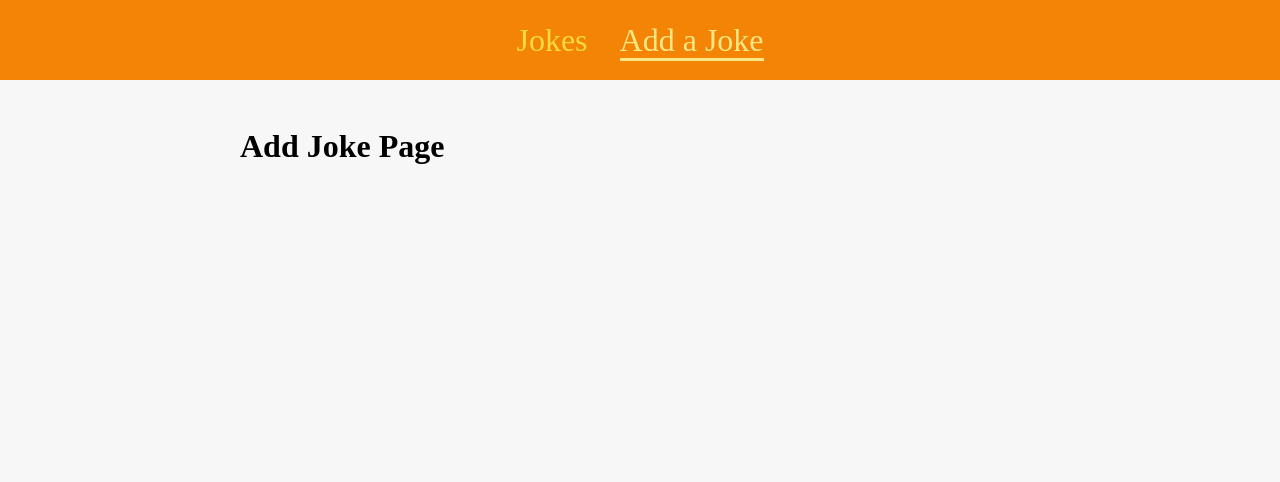
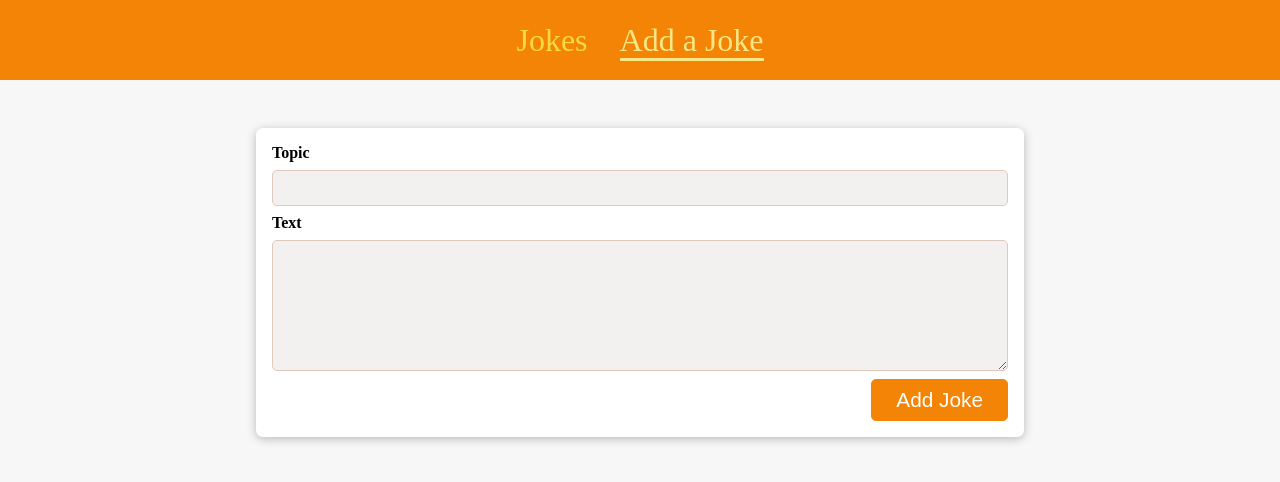
Before and after one commit to AnastasiaHaller/react-router-jokes, a React (Create React App) app: page /add-joke in a window 1280 px wide. Shown: the top 482 px of the page. Built offline with nearby package versions, Linux system fonts and the light colour scheme; the HTML template or start-up script is replaced by a standard one; a web font is replaced by a local one.

Commit message:
implement JokeForm in AddJoke

```diff
--- a/src/components/jokes/JokeForm.js
+++ b/src/components/jokes/JokeForm.js
@@ -1,6 +1,6 @@
 import { useRef } from 'react';
 
-import Card from '../ui/Card';
+import Card from '../UI/Card';
 import Loader from '../UI/Loader';
 import styles from './JokeForm.module.css';
 
--- a/src/pages/AddJoke.js
+++ b/src/pages/AddJoke.js
@@ -1,5 +1,11 @@
+import JokeForm from "../components/jokes/JokeForm";
+
 const AddJoke = () => {
-    return <h1>Add Joke Page</h1>
+    const addJokeHandler = (jokeData) => {
+        console.log(jokeData);
+    };
+
+    return <JokeForm onAddJoke={addJokeHandler} />;
 };
 
 export default AddJoke;
```
